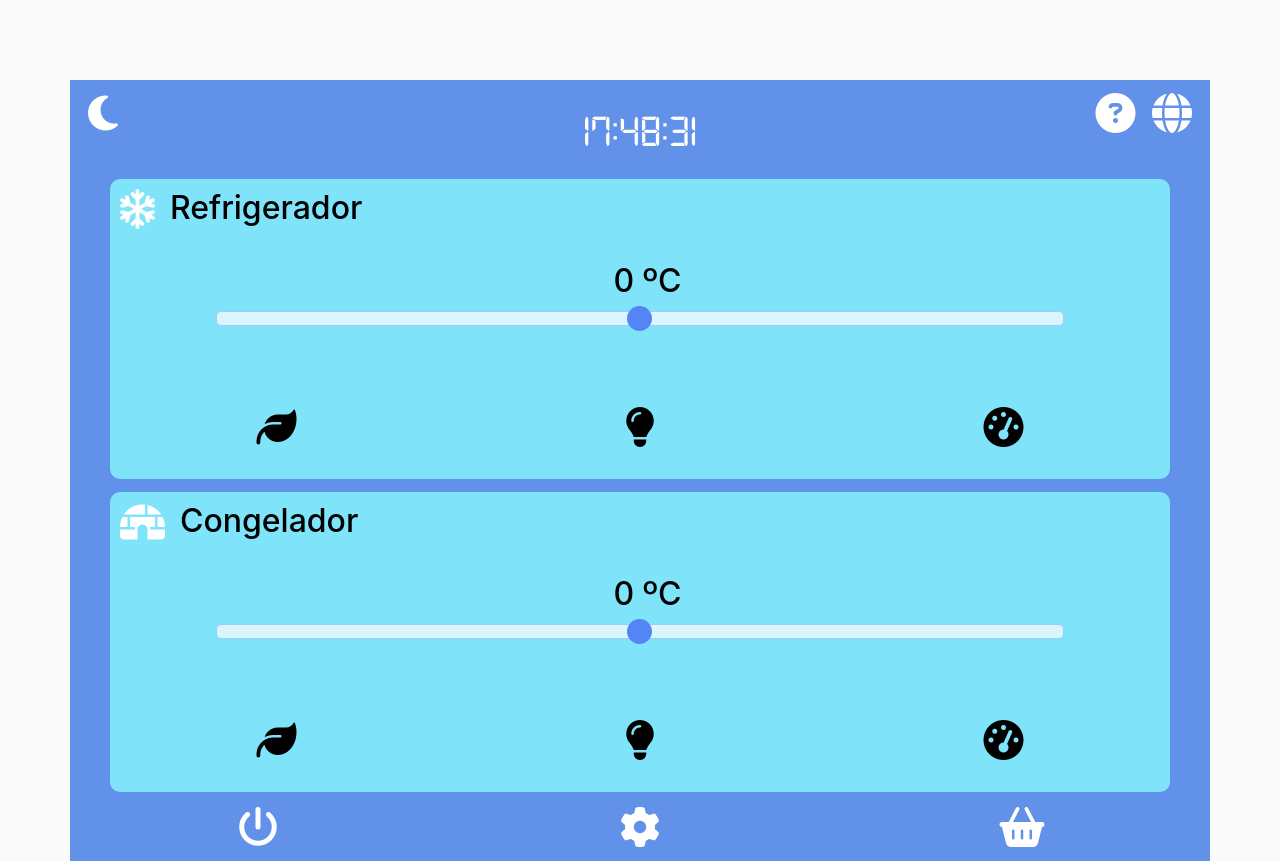
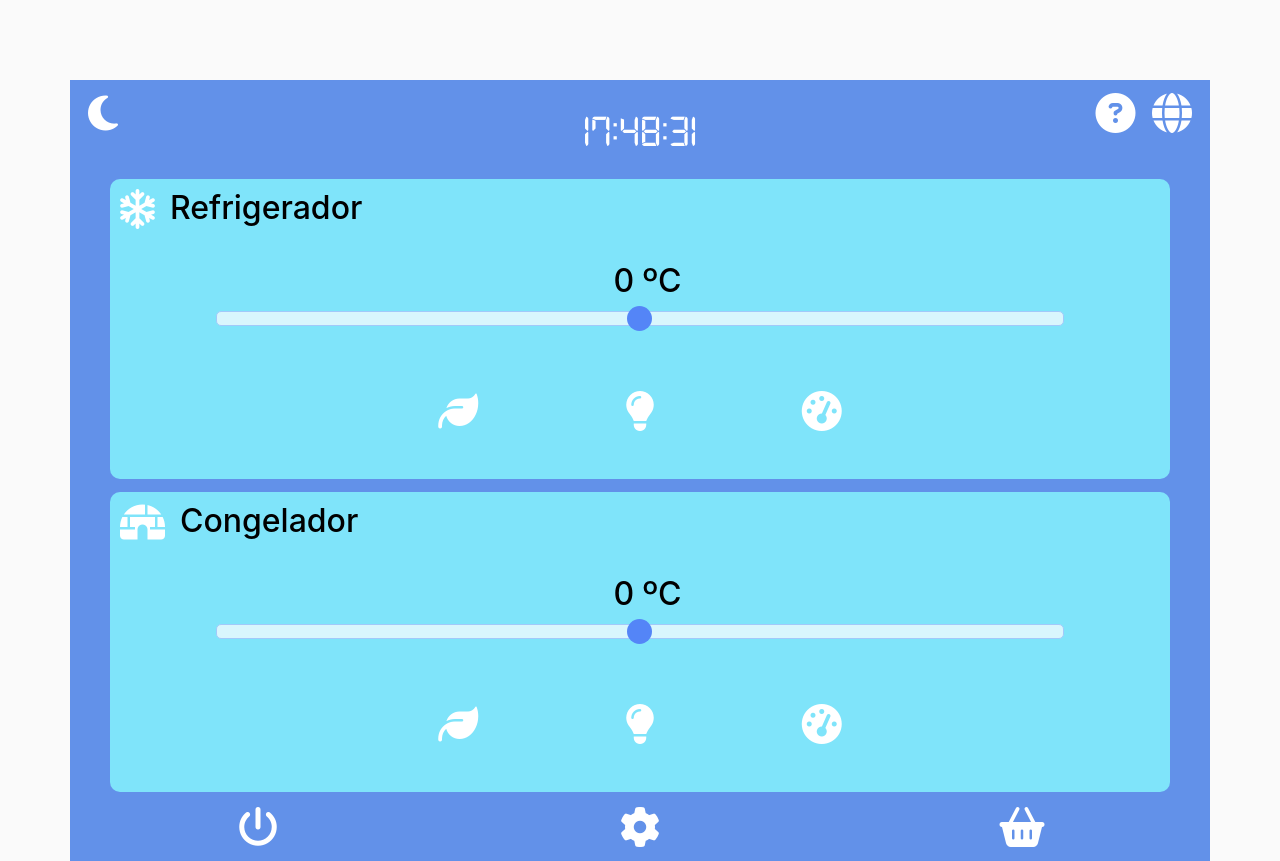
Before and after one commit to Desturx/Interfaz-Frigo, a plain HTML site: page cliente/interfaz/menu.html in a window 1280 px wide. Drawn offline with nearby package versions, Linux system fonts and the light colour scheme.

Commit message:
Merge realizado

```diff
--- a/cliente/interfaz/menu.html
+++ b/cliente/interfaz/menu.html
@@ -57,27 +57,24 @@
                         <h2 class="Temperatura" ><span id="demo"></span> ºC</h2>
                         <input type="range" min="-20" max="20" value="0" class="slider" id="myRange">
                       </div>
-                    <div class="row ">
-                        <div class="col">
-                            <button class="iconoBotonesIn recBotones" id="EcoFri" onclick="EcoF()">
+                      <div class="row justify-content-center">
+                        <div class="col-2">
+                            <button class="iconoBotonesOff" id="EcoCon">
                                 <i class="fas fa-leaf iconos"></i>
                             </button>
-
                         </div>
-                        <div class="col" >
-
-                            <button class="iconoBotonesIn recBotones" id="LuzFri" onclick="LuzF()">
+                        <div class="col-2" >
+                            <button class="iconoBotonesOff" id="LuzCon">
                                 <i class="fas fa-lightbulb iconos"></i>
                             </button>
 
                         </div>
-                        <div class="col ">
-                            <button class="iconoBotonesIn recBotones" id="TurboFri" onclick="TurboF()">
+                        <div class="col-2">
+                            <button class="iconoBotonesOff" id="TurboCon">
                                 <i class="fas fa-tachometer-alt iconos"></i>
                             </button>
 
                         </div>
-
                     </div>
 
                 </div>
@@ -91,27 +88,25 @@
                         <h2 class="Temperatura" ><span id="demo2"></span> ºC</h2>
                         <input type="range" min="-20" max="20" value="0" class="slider" id="myRange2">
                       </div>
-                    <div class="row">
-                        <div class="col-4">
-                            <button class="iconoBotonesIn recBotones" id="EcoCon" onclick="EcoCon()">
+                    <div class="row justify-content-center">
+                        <div class="col-2">
+                            <button class="iconoBotonesOff" id="EcoCon">
                                 <i class="fas fa-leaf iconos"></i>
                             </button>
 
                         </div>
-                        <div class="col-4" >
-
-                            <button class="iconoBotonesIn recBotones" id="LuzCon" onclick="LuzCon()">
+                        <div class="col-2" >
+                            <button class="iconoBotonesOff" id="LuzCon">
                                 <i class="fas fa-lightbulb iconos"></i>
                             </button>
 
                         </div>
-                        <div class="col-4">
-                            <button class="iconoBotonesIn recBotones" id="TurboCon" onclick="TurboCon()">
+                        <div class="col-2">
+                            <button class="iconoBotonesOff" id="TurboCon">
                                 <i class="fas fa-tachometer-alt iconos"></i>
                             </button>
 
                         </div>
-
                     </div>
                 </div>
             </div>
@@ -155,6 +150,9 @@
                 $('[data-toggle="popover"]').popover('hide');
             }
         });
+        $('#modoEcoF').on('click',function(){
+            console.log(frigo.refrigeradorLuz);
+        });
         // Inicializar popovers en todo el documento
         /*
         $(document).ready(function(){
@@ -166,7 +164,6 @@
         var slider1 = document.getElementById("myRange");           /* SLIDER RANGE BAR */
         var demo = document.getElementById("demo");
         demo.innerHTML = slider1.value;
-
         slider1.oninput = function() {
           demo.innerHTML = this.value;
 
--- a/cliente/interfaz/styleMenu.css
+++ b/cliente/interfaz/styleMenu.css
@@ -8,8 +8,6 @@ body {
     /* filter: brightness(60%); */
     color:white;
 }
-
-
 
 #tamPantalla
 {
@@ -60,13 +58,30 @@ h2 {
     outline-color: rgba(38, 71, 218, 0.493);
 }
 
-.iconoBotonesIn {
-    background-color: rgba(0, 0, 0, 0);
+.iconoBotonesOn {
+    background-color: rgba(15, 15, 15, 0.541);
     border: none;
-    color: black;
+    border-radius: 10px;
+    color: white;
+    width: 60px;
+    height: 60px;
+}
+.iconoBotonesOff {
+    background-color: rgba(15, 15, 15, 0);
+    border: none;
+    border-radius: 10px;
+    color: white;
+    width: 60px;
+    height: 60px;
 }
 
-.iconoBotonesIn:focus {
+.iconoBotonesOn:focus {
+    outline: 2.5px;
+    outline-style: dashed;
+    outline-color: rgba(38, 71, 218, 0.493);
+}
+
+.iconoBotonesOff:focus {
     outline: 2.5px;
     outline-style: dashed;
     outline-color: rgba(38, 71, 218, 0.493);
@@ -74,6 +89,11 @@ h2 {
 
 .botonesDerecha {
     text-align: right;
+}
+
+.slidecontainer {
+    margin-top:15px;
+    height: 40%;
 }
 
 #refrigerador {
@@ -101,8 +121,6 @@ h2 {
     border-radius: 10px;
     text-align: center;
 }
-
-
 
 #congelador:focus {
     outline: 0;
@@ -141,12 +159,6 @@ h2 {
         font-size:10px;
     }
 }
-
-/*Botones de menu: Eco, Luz, Turbo*/
-
-
-/* Info Temperatura*/
-
 
 /*Slidebar*/
 .slider {
```
Also changed, not shown: cliente/interfaz/javascript.js (+6 -1 lines).
